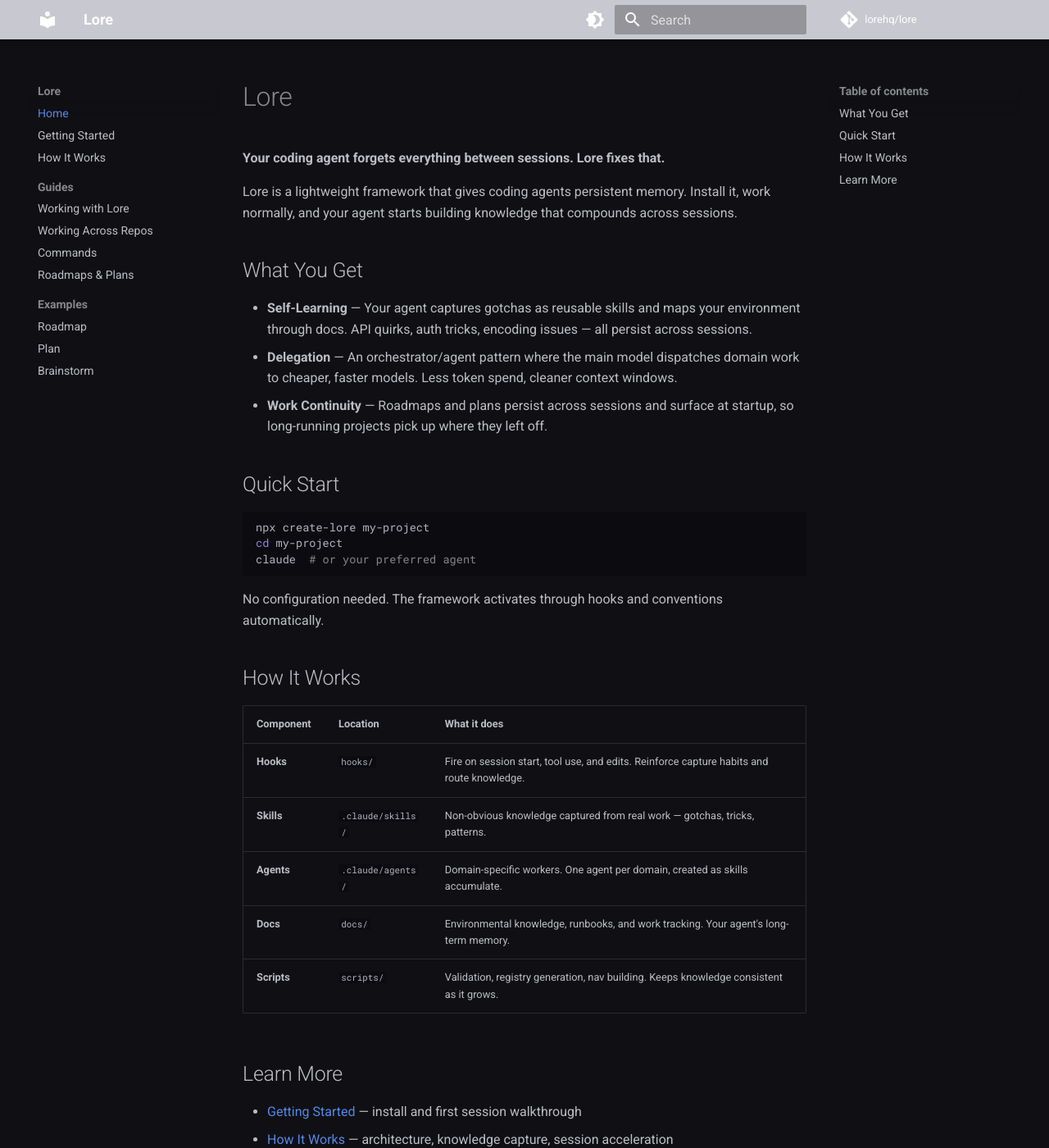
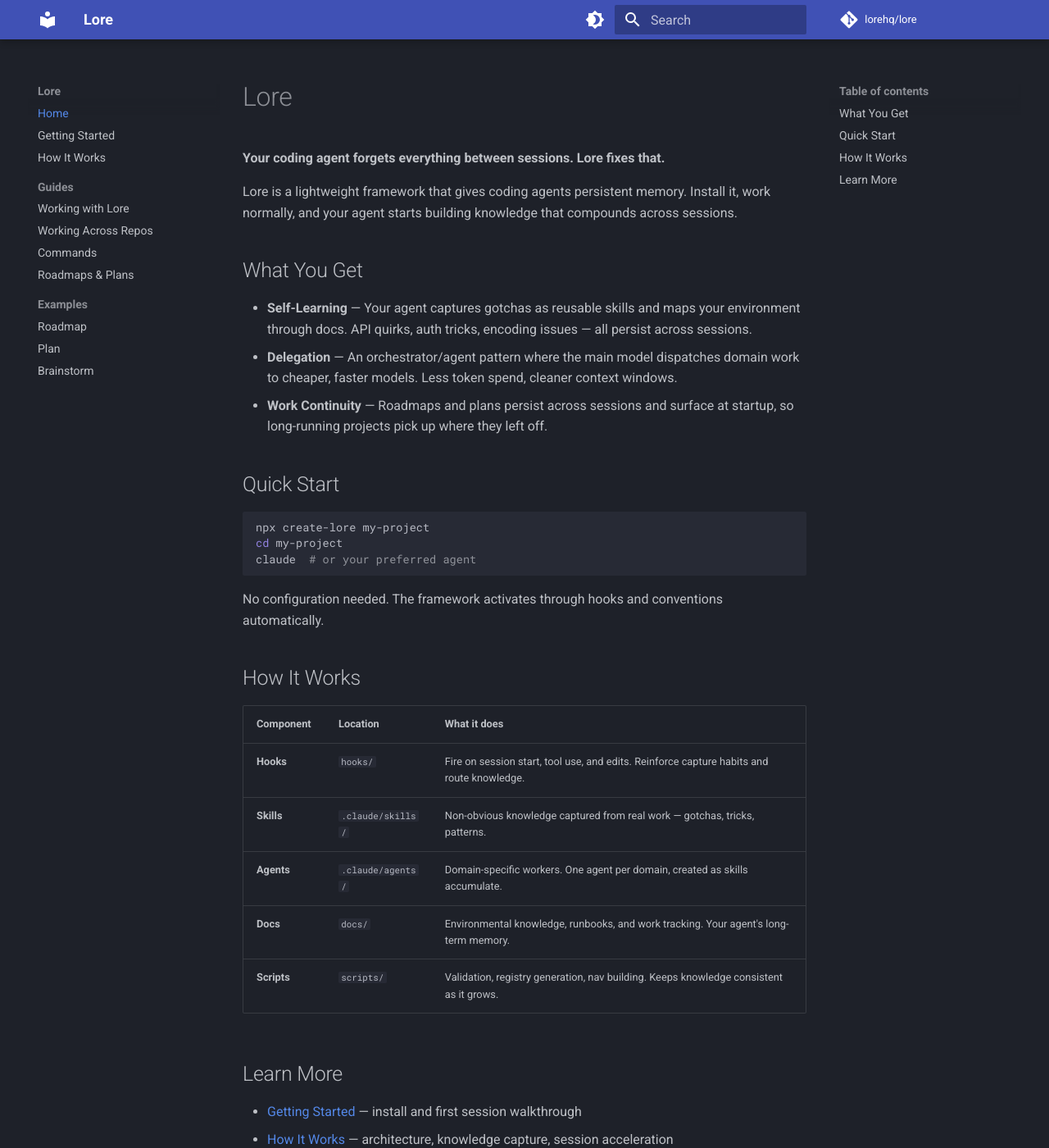
Before and after one commit to lorehq/lore-docs, an MkDocs documentation site: the page built from docs/index.md, in a window 1280 px wide and 1400 px high. Shown: the whole window at 82% size. Built offline with MkDocs 1.6.1 and Material for MkDocs 9.7.7, drawn with Linux system fonts in a browser that asks for light colours; comment, search, counter and statistics services are not loaded.

Commit message:
Use Material built-in indigo palette, remove custom CSS
Dark mode default, indigo primary/accent. No custom overrides.

Co-Authored-By: Claude Opus 4.6 <noreply@anthropic.com>

```diff
--- a/docs/stylesheets/theme.css
+++ /dev/null
@@ -1,17 +0,0 @@
-/* Claude Code console colors */
-[data-md-color-scheme="slate"] {
-  --md-default-bg-color: #101014;
-  --md-default-bg-color--light: #18181C;
-  --md-primary-fg-color: #C8C8D0;
-  --md-primary-fg-color--light: #A0A0B0;
-  --md-primary-fg-color--dark: #E0E0E8;
-  --md-accent-fg-color: #7AA2F7;
-  --md-code-bg-color: #0C0C10;
-}
-
-[data-md-color-scheme="default"] {
-  --md-primary-fg-color: #2C2C34;
-  --md-primary-fg-color--light: #44444E;
-  --md-primary-fg-color--dark: #1A1A22;
-  --md-accent-fg-color: #4A6FC7;
-}
--- a/mkdocs.yml
+++ b/mkdocs.yml
@@ -8,10 +8,14 @@ theme:
   name: material
   palette:
     - scheme: slate
+      primary: indigo
+      accent: indigo
       toggle:
         icon: material/brightness-4
         name: Switch to light mode
     - scheme: default
+      primary: indigo
+      accent: indigo
       toggle:
         icon: material/brightness-7
         name: Switch to dark mode
@@ -33,9 +37,6 @@ markdown_extensions:
           format: !!python/name:pymdownx.superfences.fence_code_format
   - pymdownx.details
 
-extra_css:
-  - stylesheets/theme.css
-
 plugins:
   - search
 
```
